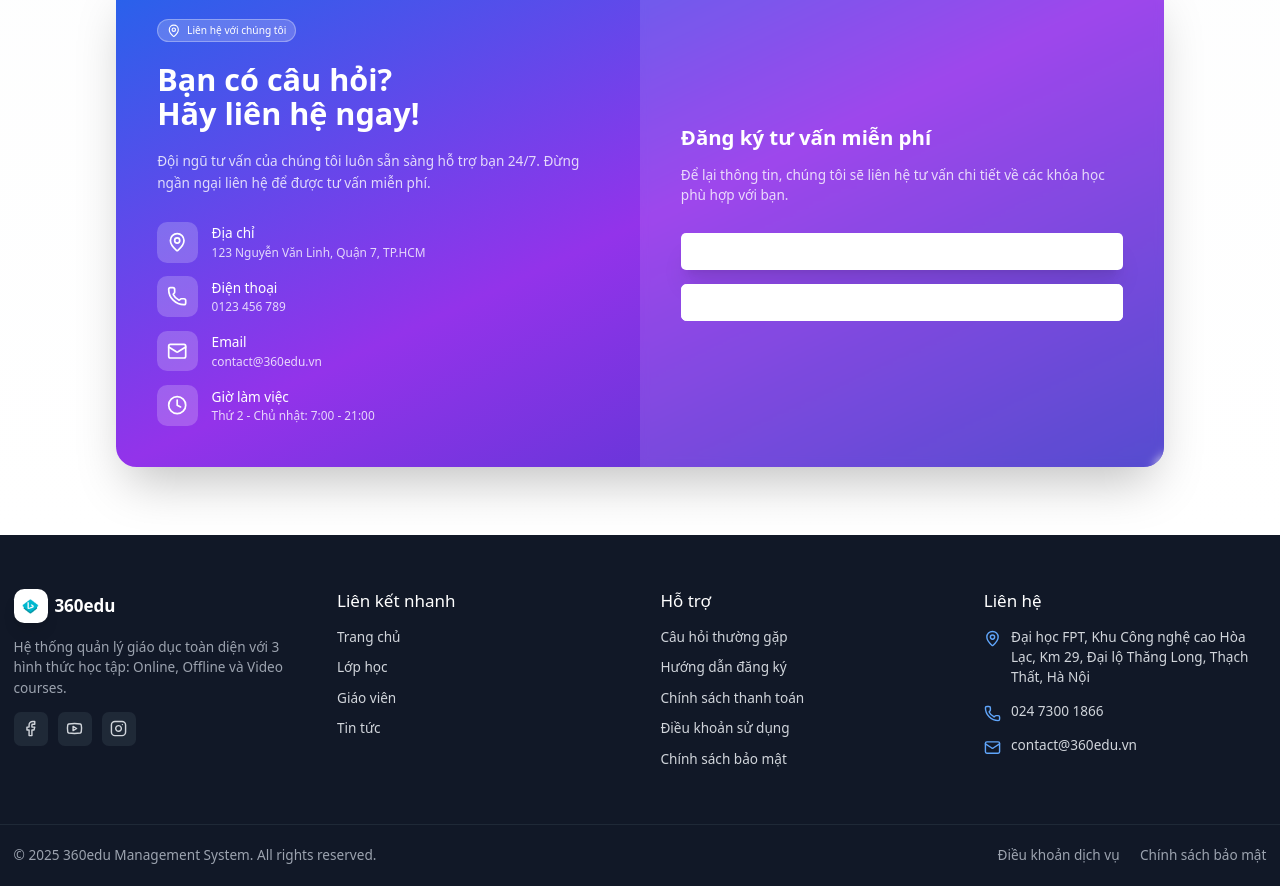
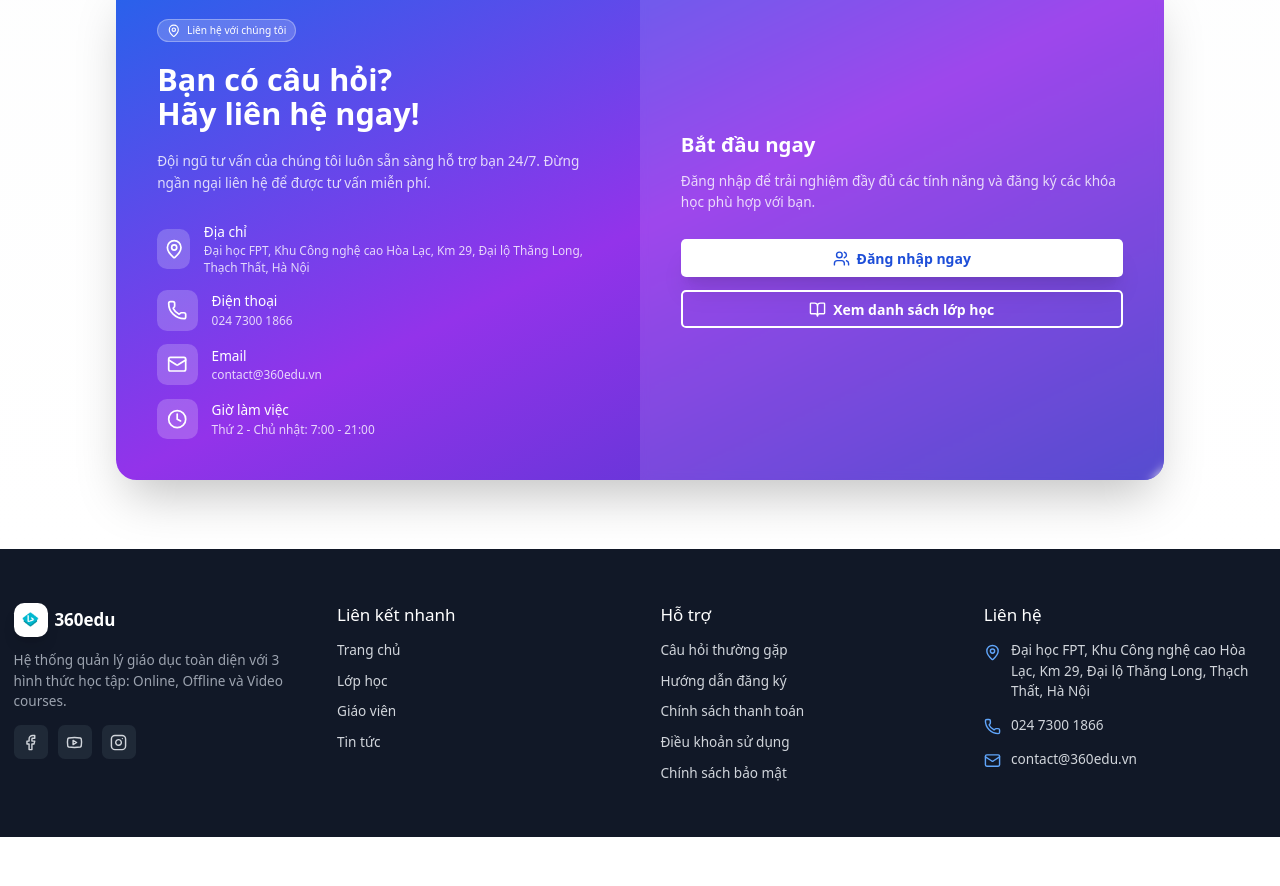
Before and after one commit to namtungsayno/360edu-ver3, a React (Vite) app: page /home/about in a window 1280 px wide. Shown: the part 1890-2776 px from the top of the page. After the commit the page ends 2727 px from the top, so only its background shows below. Built offline with nearby package versions, Linux system fonts and the light colour scheme.

Commit message:
fix screen about and payment fillter

```diff
--- a/src/components/common/Footer.jsx
+++ b/src/components/common/Footer.jsx
@@ -129,25 +129,6 @@ export function Footer() {
           </div>
         </div>
       </div>
-
-      {/* Bottom Footer */}
-      <div className="border-t border-gray-800">
-        <div className="container mx-auto px-4 py-6">
-          <div className="flex flex-col md:flex-row justify-between items-center gap-4">
-            <p className="text-gray-400 text-center md:text-left">
-              © 2025 360edu Management System. All rights reserved.
-            </p>
-            <div className="flex gap-6">
-              <Link to="/home/terms" className="text-gray-400 hover:text-blue-400 transition-colors">
-                Điều khoản dịch vụ
-              </Link>
-              <Link to="/home/privacy" className="text-gray-400 hover:text-blue-400 transition-colors">
-                Chính sách bảo mật
-              </Link>
-            </div>
-          </div>
-        </div>
-      </div>
     </footer>
   );
 }
--- a/src/pages/admin/payment/PaymentHistory.jsx
+++ b/src/pages/admin/payment/PaymentHistory.jsx
@@ -15,6 +15,9 @@ import {
   ChevronRight,
   AlertTriangle,
   Wallet,
+  ArrowUpDown,
+  ArrowUp,
+  ArrowDown,
 } from "lucide-react";
 import { paymentService } from "../../../services/payment/payment.service";
 import { useToast } from "../../../hooks/use-toast";
@@ -63,6 +66,10 @@ export default function PaymentHistory() {
   });
   const [searchInput, setSearchInput] = useState("");
 
+  // Sort state
+  const [sortField, setSortField] = useState("createdAt"); // createdAt | paidAt
+  const [sortDir, setSortDir] = useState("desc"); // asc | desc
+
   // Confirm dialog state
   const [confirmDialog, setConfirmDialog] = useState({
     open: false,
@@ -75,7 +82,7 @@ export default function PaymentHistory() {
   useEffect(() => {
     loadData();
     // eslint-disable-next-line react-hooks/exhaustive-deps
-  }, [page, size, filters]);
+  }, [page, size, filters, sortField, sortDir]);
 
   const loadData = async () => {
     setLoading(true);
@@ -85,6 +92,8 @@ export default function PaymentHistory() {
           ...filters,
           page,
           size,
+          sortBy: sortField,
+          sortDir: sortDir,
         }),
         paymentService.getStats(),
       ]);
@@ -108,6 +117,31 @@ export default function PaymentHistory() {
   const handleStatusFilter = (status) => {
     setPage(0);
     setFilters((prev) => ({ ...prev, status: status || "" }));
+  };
+
+  // Handle column sorting
+  const handleSort = (field) => {
+    if (sortField === field) {
+      // Toggle direction if same field
+      setSortDir((prev) => (prev === "desc" ? "asc" : "desc"));
+    } else {
+      // New field, default to desc (newest first)
+      setSortField(field);
+      setSortDir("desc");
+    }
+    setPage(0);
+  };
+
+  // Render sort icon for column header
+  const renderSortIcon = (field) => {
+    if (sortField !== field) {
+      return <ArrowUpDown className="w-3.5 h-3.5 text-gray-400" />;
+    }
+    return sortDir === "desc" ? (
+      <ArrowDown className="w-3.5 h-3.5 text-emerald-600" />
+    ) : (
+      <ArrowUp className="w-3.5 h-3.5 text-emerald-600" />
+    );
   };
 
   const openConfirmDialog = (payment) => {
@@ -145,10 +179,8 @@ export default function PaymentHistory() {
   };
 
   const formatCurrency = (amount) => {
-    return new Intl.NumberFormat("vi-VN", {
-      style: "currency",
-      currency: "VND",
-    }).format(amount || 0);
+    const formatted = new Intl.NumberFormat("vi-VN").format(amount || 0);
+    return `${formatted} VND`;
   };
 
   const formatDateTime = (dateStr) => {
@@ -289,7 +321,6 @@ export default function PaymentHistory() {
             <option value="">Tất cả trạng thái</option>
             <option value="PENDING">Chờ thanh toán</option>
             <option value="PAID">Đã thanh toán</option>
-            <option value="FAILED">Thất bại</option>
           </select>
 
           <button
@@ -322,11 +353,23 @@ export default function PaymentHistory() {
                 <th className="px-4 py-3 text-left text-xs font-semibold text-gray-600 uppercase">
                   Trạng thái
                 </th>
-                <th className="px-4 py-3 text-left text-xs font-semibold text-gray-600 uppercase">
-                  Thời gian tạo
+                <th
+                  className="px-4 py-3 text-left text-xs font-semibold text-gray-600 uppercase cursor-pointer hover:bg-gray-100 transition-colors select-none"
+                  onClick={() => handleSort("createdAt")}
+                >
+                  <div className="flex items-center gap-1.5">
+                    <span>Thời gian tạo</span>
+                    {renderSortIcon("createdAt")}
+                  </div>
                 </th>
-                <th className="px-4 py-3 text-left text-xs font-semibold text-gray-600 uppercase">
-                  Thời gian TT
+                <th
+                  className="px-4 py-3 text-left text-xs font-semibold text-gray-600 uppercase cursor-pointer hover:bg-gray-100 transition-colors select-none"
+                  onClick={() => handleSort("paidAt")}
+                >
+                  <div className="flex items-center gap-1.5">
+                    <span>Thời gian TT</span>
+                    {renderSortIcon("paidAt")}
+                  </div>
                 </th>
                 <th className="px-4 py-3 text-center text-xs font-semibold text-gray-600 uppercase">
                   Thao tác
--- a/src/pages/guest/about/About.jsx
+++ b/src/pages/guest/about/About.jsx
@@ -248,7 +248,7 @@ export default function About() {
                     </div>
                     <div>
                       <p className="font-medium">Địa chỉ</p>
-                      <p className="text-white/80 text-sm">123 Nguyễn Văn Linh, Quận 7, TP.HCM</p>
+                      <p className="text-white/80 text-sm">Đại học FPT, Khu Công nghệ cao Hòa Lạc, Km 29, Đại lộ Thăng Long, Thạch Thất, Hà Nội</p>
                     </div>
                   </div>
                   <div className="flex items-center gap-4">
@@ -257,7 +257,7 @@ export default function About() {
                     </div>
                     <div>
                       <p className="font-medium">Điện thoại</p>
-                      <p className="text-white/80 text-sm">0123 456 789</p>
+                      <p className="text-white/80 text-sm">024 7300 1866</p>
                     </div>
                   </div>
                   <div className="flex items-center gap-4">
@@ -284,29 +284,26 @@ export default function About() {
               {/* Right - CTA */}
               <div className="bg-white/10 backdrop-blur-sm p-10 md:p-12 flex flex-col justify-center">
                 <h3 className="text-2xl font-bold text-white mb-4">
-                  Đăng ký tư vấn miễn phí
+                  Bắt đầu ngay
                 </h3>
                 <p className="text-white/80 mb-8">
-                  Để lại thông tin, chúng tôi sẽ liên hệ tư vấn chi tiết về các khóa học phù hợp với bạn.
+                  Đăng nhập để trải nghiệm đầy đủ các tính năng và đăng ký các khóa học phù hợp với bạn.
                 </p>
                 <div className="space-y-4">
-                  <Button
-                    onClick={() => onNavigate({ type: "register" })}
-                    size="lg"
-                    className="w-full bg-white text-blue-600 hover:bg-gray-100 shadow-xl"
+                  <button
+                    onClick={() => onNavigate({ type: "login" })}
+                    className="w-full h-11 px-8 rounded-md bg-white text-blue-700 hover:bg-gray-100 shadow-xl font-semibold inline-flex items-center justify-center transition-colors"
                   >
-                    <GraduationCap className="w-5 h-5 mr-2" />
-                    Đăng ký học ngay
-                  </Button>
-                  <Button
+                    <Users className="w-5 h-5 mr-2" />
+                    Đăng nhập ngay
+                  </button>
+                  <button
                     onClick={() => onNavigate({ type: "classes" })}
-                    size="lg"
-                    variant="outline"
-                    className="w-full border-white text-white hover:bg-white/10"
+                    className="w-full h-11 px-8 rounded-md border-2 border-white bg-transparent text-white hover:bg-white hover:text-blue-700 font-semibold inline-flex items-center justify-center transition-colors"
                   >
                     <BookOpen className="w-5 h-5 mr-2" />
                     Xem danh sách lớp học
-                  </Button>
+                  </button>
                 </div>
               </div>
             </div>
--- a/src/services/payment/payment.service.js
+++ b/src/services/payment/payment.service.js
@@ -15,7 +15,7 @@ export const paymentService = {
 
   /**
    * Admin: Lấy danh sách payments
-   * @param {Object} filters - { status, search, classId, from, to, page, size }
+   * @param {Object} filters - { status, search, classId, from, to, page, size, sortBy, sortDir }
    */
   async listPayments(filters = {}) {
     const params = {
@@ -27,6 +27,9 @@ export const paymentService = {
     if (filters.classId) params.classId = filters.classId;
     if (filters.from) params.from = filters.from;
     if (filters.to) params.to = filters.to;
+    // Sort parameters
+    if (filters.sortBy) params.sortBy = filters.sortBy;
+    if (filters.sortDir) params.sortDir = filters.sortDir;
 
     return paymentApi.getPayments(params);
   },
```
